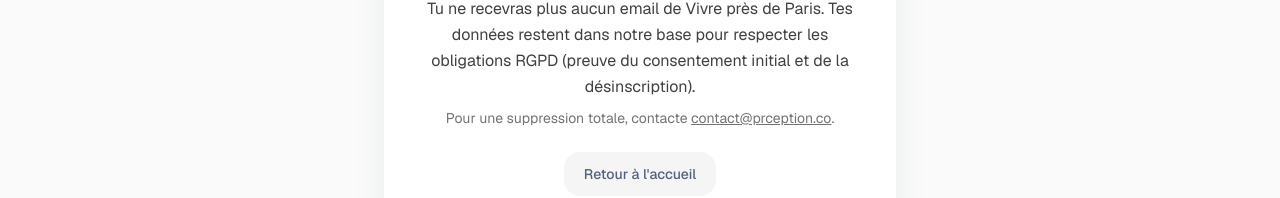
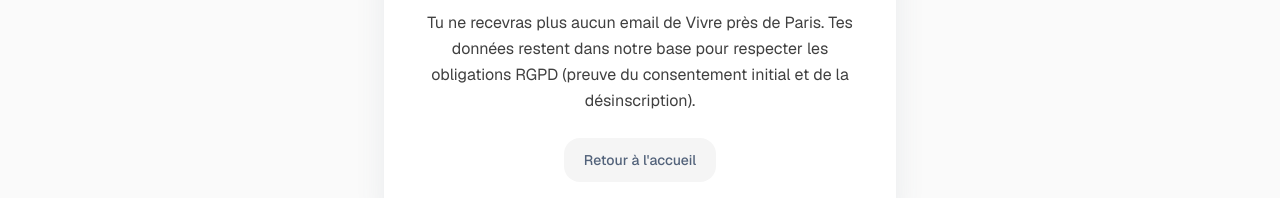
Before and after one commit to Nartiste/paris-immobilier, a Next.js app: page /newsletter/unsubscribe/ok in a window 1280 px wide. Shown: the part 372-570 px from the top of the page. Built offline with nearby package versions, Linux system fonts and the light colour scheme; no server answers.

Commit message:
Retire toute mention de contact@prception.co des emails et pages publiques

```diff
--- a/app/newsletter/unsubscribe/[state]/page.tsx
+++ b/app/newsletter/unsubscribe/[state]/page.tsx
@@ -31,9 +31,6 @@
             <p className="mt-4 text-base leading-relaxed text-neutral-700">
               Tu ne recevras plus aucun email de Vivre près de Paris. Tes données restent dans notre base pour respecter les obligations RGPD (preuve du consentement initial et de la désinscription).
             </p>
-            <p className="mt-2 text-sm text-neutral-500">
-              Pour une suppression totale, contacte <a href="mailto:contact@prception.co" className="underline">contact@prception.co</a>.
-            </p>
             <div className="mt-6">
               <Link
                 href="/"
@@ -52,7 +49,7 @@
               Lien invalide
             </h1>
             <p className="mt-4 text-base leading-relaxed text-neutral-700">
-              Ce lien de désinscription n'est plus valide. Si tu reçois encore nos emails sans le vouloir, écris-nous à <a href="mailto:contact@prception.co" className="underline">contact@prception.co</a>.
+              Ce lien de désinscription n'est plus valide. Si tu reçois encore nos emails sans le vouloir, utilise le lien de désinscription présent dans n'importe quel email récent.
             </p>
           </>
         )}
--- a/lib/email-templates.ts
+++ b/lib/email-templates.ts
@@ -71,7 +71,7 @@
                 Tu reçois cet email parce que tu as téléchargé un guide depuis <a href="${SITE_URL}" style="color: ${COLORS.irisStrong}; text-decoration: none;">vivre-pres-de-paris.fr</a>. Conformément au RGPD, tu peux te désinscrire en un clic à tout moment depuis le lien en bas de chaque email.
               </p>
               <p style="margin: 12px 0 0 0; color: ${COLORS.textMuted}; font-size: 12px;">
-                © ${new Date().getFullYear()} Vivre près de Paris · Prception · contact@prception.co
+                © ${new Date().getFullYear()} Vivre près de Paris
               </p>
             </td>
           </tr>
```
